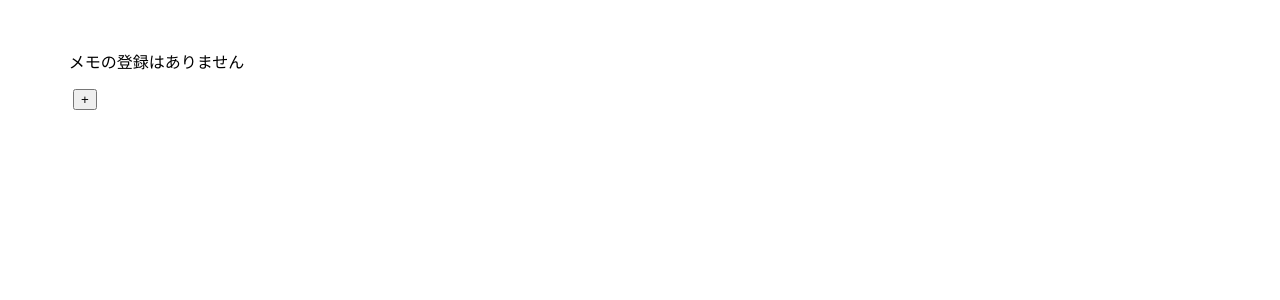
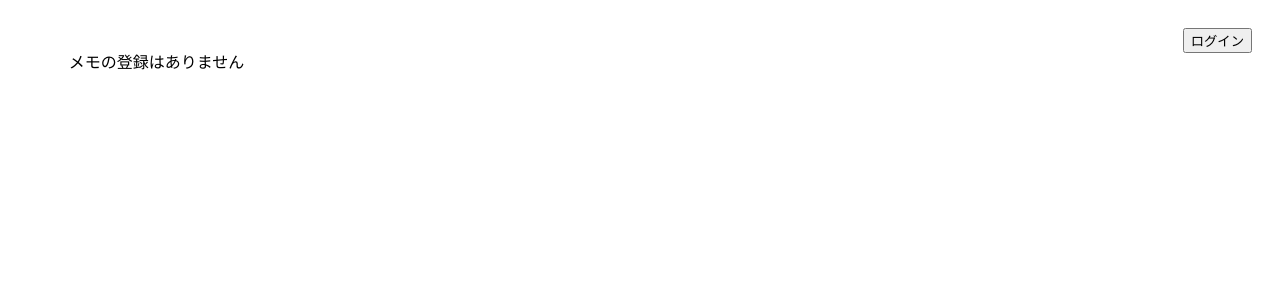
Before and after one commit to 2525nicole/react_practices, a React (Create React App) app in the folder memo-app/: page / in a window 1280 px wide. Shown: the top 300 px of the page. Built offline with nearby package versions, Linux system fonts and the light colour scheme.

Commit message:
ログイン機能の追加

```diff
--- a/memo-app/src/App.js
+++ b/memo-app/src/App.js
@@ -4,6 +4,7 @@ import "./App.css";
 import MemoList from "./MemoList.js";
 import MemoContent from "./MemoContent.js";
 import AddButton from "./AddButton.js";
+import LoginButton from "./LoginButton.js";
 
 function App() {
   const [memos, setMemos] = useState(() => {
@@ -13,6 +14,7 @@ function App() {
   const [status, setStatus] = useState("isDisplaying");
   const [text, setText] = useState("");
   const [selectedId, setSelectedId] = useState("");
+  const [loggedIn, setLoggedIn] = useState(false);
 
   function handleMemoAdd(text) {
     const nextMemos = [...memos, { id: uuidv4(), content: text }];
@@ -47,6 +49,11 @@ function App() {
     setSelectedId(id);
   }
 
+  function handleLoggedInChange() {
+    setLoggedIn(!loggedIn);
+    setStatus("isDisplaying");
+  }
+
   useEffect(() => {
     const memosJson = JSON.stringify(memos);
     localStorage.setItem("Memos", memosJson);
@@ -77,7 +84,9 @@ function App() {
             />
           </>
         )}
-        <AddButton onMemoAdd={handleMemoAdd} onStatusChange={setStatus} />
+        {loggedIn && (
+          <AddButton onMemoAdd={handleMemoAdd} onStatusChange={setStatus} />
+        )}
       </div>
       {status === "isEditing" && (
         <MemoContent
@@ -88,8 +97,13 @@ function App() {
           onMemoChange={handleMemoChange}
           onMemoDelete={handleMemoDelete}
           selectedId={selectedId}
+          loggedIn={loggedIn}
         />
       )}
+      <LoginButton
+        loggedIn={loggedIn}
+        onLoggedInChange={handleLoggedInChange}
+      />
     </div>
   );
 }
--- /dev/null
+++ b/memo-app/src/LoginButton.js
@@ -0,0 +1,13 @@
+import "./App.css";
+
+function LoginButton({ loggedIn, onLoggedInChange }) {
+  return (
+    <div className="login-button">
+      <button onClick={onLoggedInChange}>
+        {loggedIn ? "ログアウト" : "ログイン"}
+      </button>
+    </div>
+  );
+}
+
+export default LoginButton;
--- a/memo-app/src/MemoContent.js
+++ b/memo-app/src/MemoContent.js
@@ -7,15 +7,19 @@ function MemoContent({
   onTextChange,
   onMemoChange,
   onMemoDelete,
+  loggedIn,
 }) {
   return (
     <div className="form">
       <textarea
         id="memo"
         value={text}
+        disabled={!loggedIn}
         onChange={(e) => onTextChange(e.target.value)}
       />
       <br />
+      {loggedIn && (
+        <div>
           <button
             onClick={() => {
               onMemoChange(selectedId, text);
@@ -33,6 +37,8 @@ function MemoContent({
             削除
           </button>
         </div>
+      )}
+    </div>
   );
 }
 
```
Lines whose indentation alone changed are shown as unchanged.
